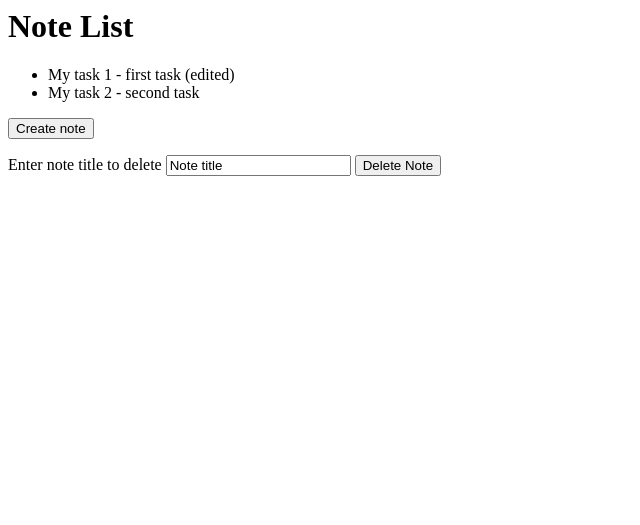
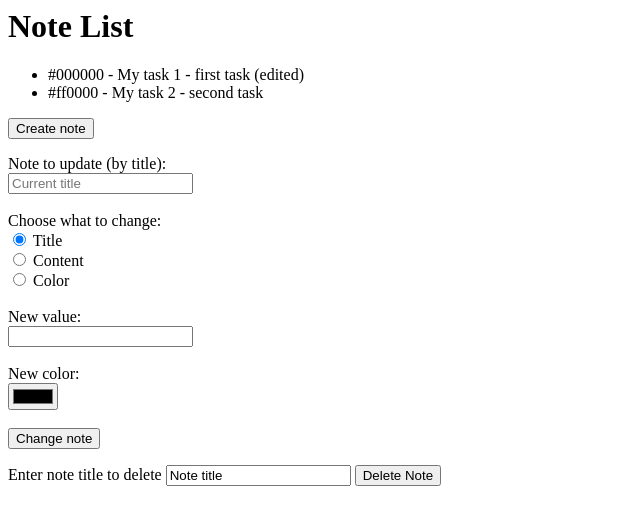
Before and after one commit to yahorpaulson/crudpythonbackend, a Django app: template myapp/templates/note_list.html in a window 1280 px wide. Shown: the top 525 px of the page, without its empty margins (0-640 px from the left). Run offline with Django 5.2, Linux system fonts and the light colour scheme; the template is opened without the code that fills it: values that come from a table or form of the project are taken from there, others are empty; data comes from the database, SQL or seed files in the repository; both versions use the stored data as it was after the commit.

Commit message:
feature: update a note by its title

```diff
--- a/myapp/templates/main.html
+++ b/myapp/templates/main.html
@@ -10,7 +10,6 @@
         </li>
         <li>
             <form method="get" action="{% url 'notes' %}">
-                {%csrf_token%}
                 <button type="submit">Show notes</button>
             </form>
         </li>
--- a/myapp/templates/note_list.html
+++ b/myapp/templates/note_list.html
@@ -2,13 +2,42 @@
     <h1>Note List</h1>
     <ul>
         {% for note in notes %}
-        <li>{{ note.title }} - {{ note.content }}</li>
+        <li>{{note.color}} - {{ note.title }} - {{ note.content }}</li>
         {% endfor %}
     </ul>
 
     <div>
         <form method="get" action="{% url 'create_note' %}">
+
             <button type="submit">Create note</button>
+        </form>
+    </div>
+
+    <div>
+        <form method="post" action="{% url 'change_note' %}">
+            {% csrf_token %}
+
+            <label>Note to update (by title):</label><br>
+            <input type="text" name="title" placeholder="Current title"><br><br>
+
+            <label>Choose what to change:</label><br>
+
+            <input type="radio" id="title" name="note_params" value="title" checked>
+            <label for="title">Title</label><br>
+
+            <input type="radio" id="content" name="note_params" value="content">
+            <label for="content">Content</label><br>
+
+            <input type="radio" id="color" name="note_params" value="color">
+            <label for="color">Color</label><br><br>
+
+            <label>New value:</label><br>
+            <input type="text" name="note_params"><br><br>
+            <label>New color:</label><br>
+            <input type="color" name="note_params_color"><br><br>
+
+
+            <button type="submit">Change note</button>
         </form>
     </div>
 
@@ -24,3 +53,4 @@
         </form>
 
     </div>
+</div>
--- a/myapp/urls.py
+++ b/myapp/urls.py
@@ -9,6 +9,7 @@ urlpatterns= [
     path('create_note', views.create_note, name='create_note'),
     path('add_note', views.add_note, name='add_note'),
     path('delete_note', views.deleteNoteByTitle, name='deleteNoteByTitle'),
+    path('change_note', views.change_note, name='change_note'),
     path('refresh', views.refresh_token, name='refresh_token'),
     path('', views.main_view, name='main'),
 ]
```
Also changed, not shown: myapp/views.py (+65 -25 lines), db.sqlite3.
